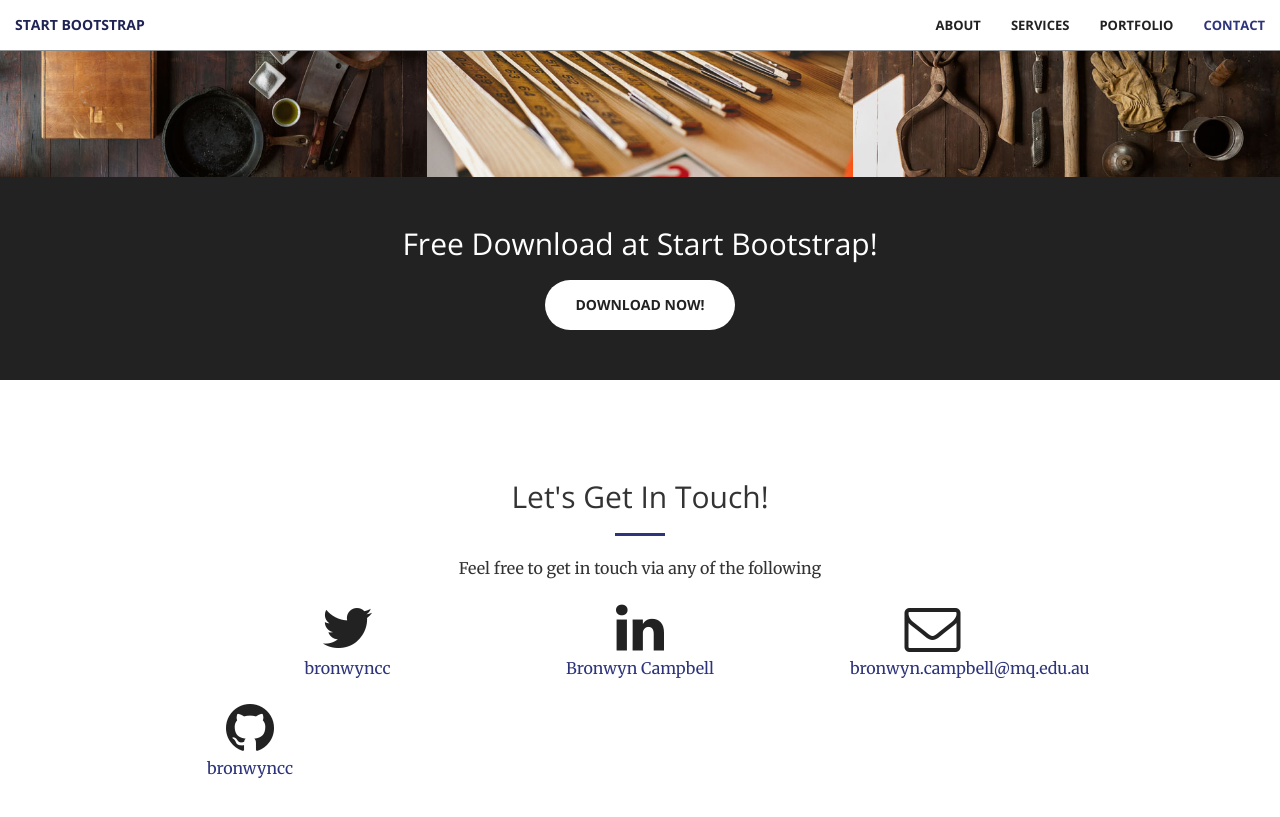
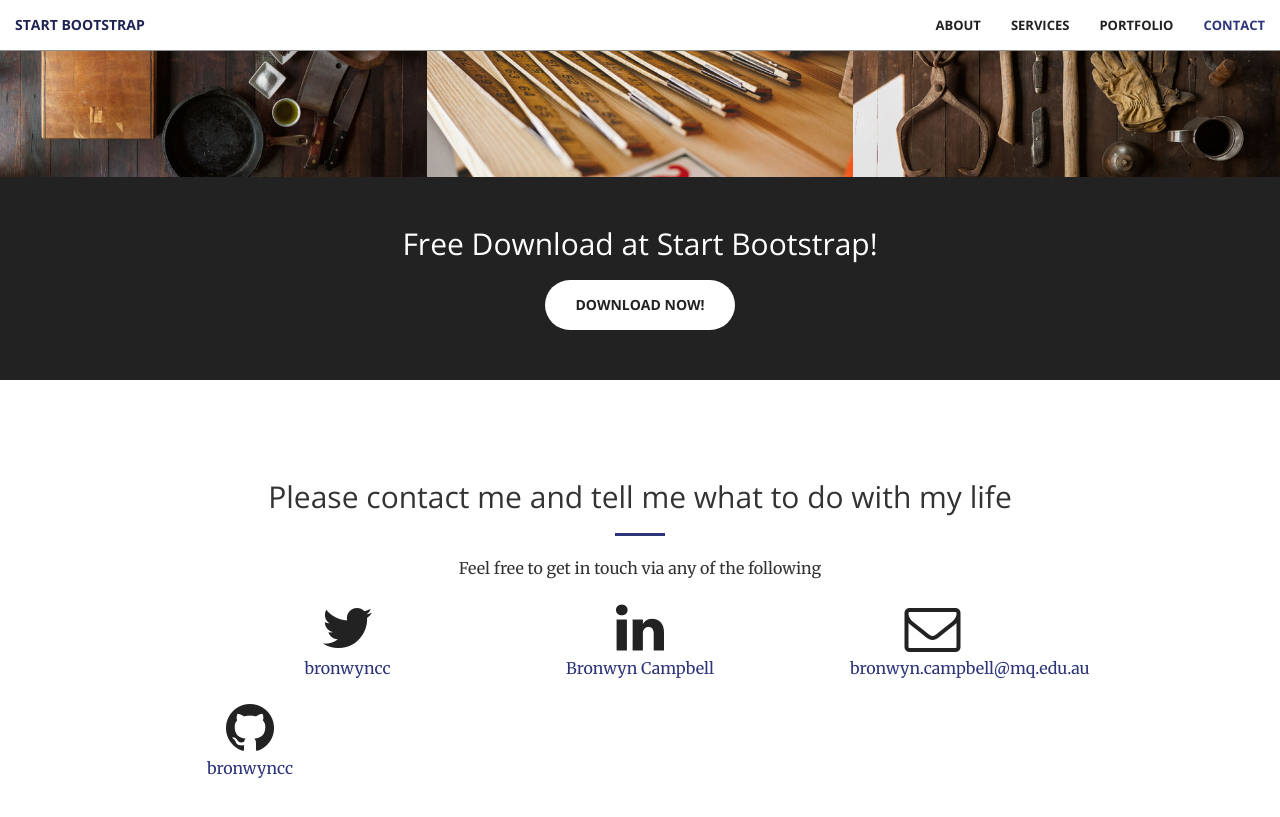
Before and after one commit to bronwyncc/homepage, a Jekyll site: the page built from index.html, in a window 1280 px wide and 900 px high, scrolled down 2097 px. Shown: the top 817 px of the window. Built offline with Jekyll 4.4.1, drawn with Linux system fonts in a browser that asks for light colours.

Commit message:
Update contact.html

```diff
--- a/_includes/contact.html
+++ b/_includes/contact.html
@@ -2,7 +2,7 @@
     <div class="container">
         <div class="row">
             <div class="col-lg-8 col-lg-offset-2 text-center">
-                <h2 class="section-heading">Let's Get In Touch!</h2>
+                <h2 class="section-heading">Please contact me and tell me what to do with my life</h2>
                 <hr class="primary">
                 <p>Feel free to get in touch via any of the following</p>
             </div>
```
